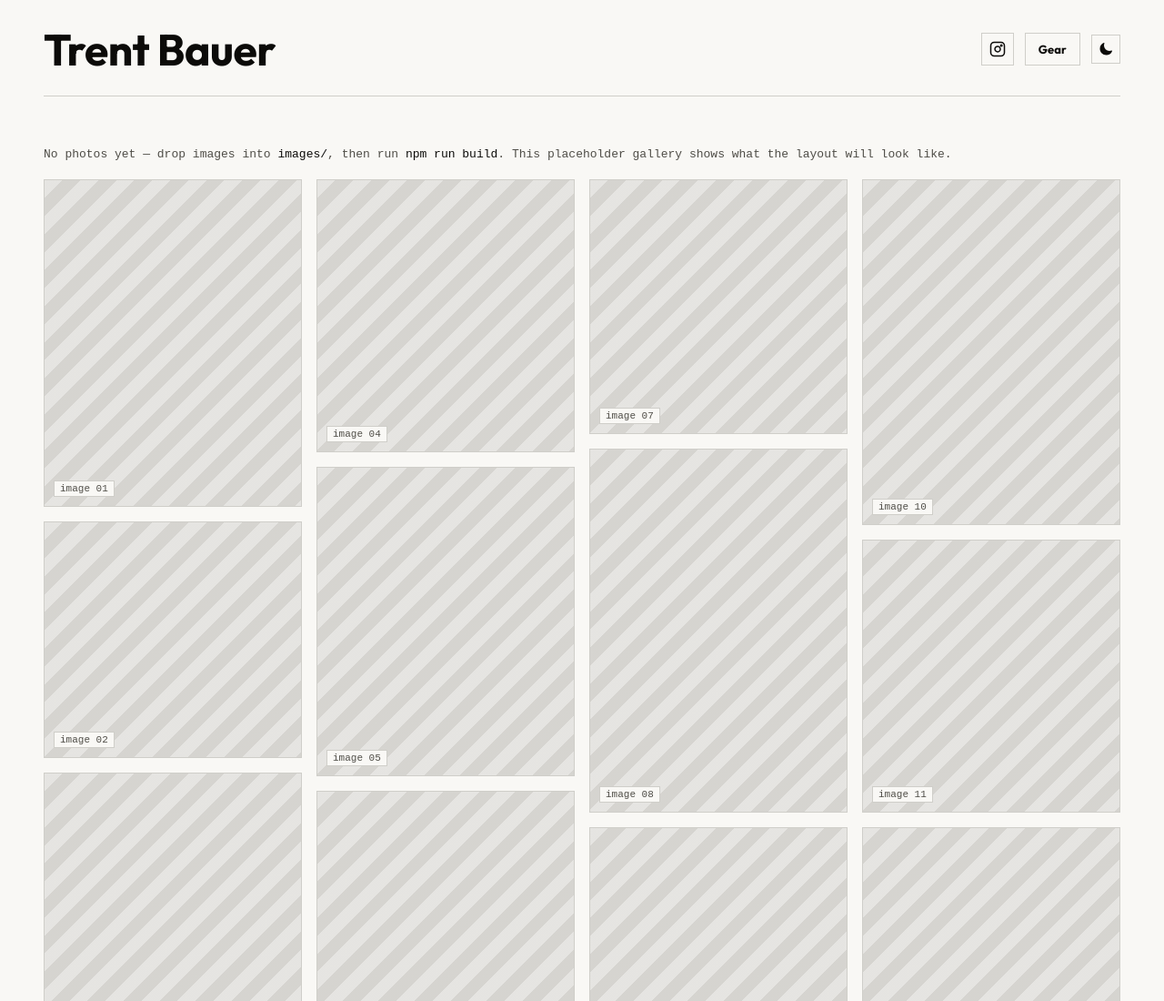
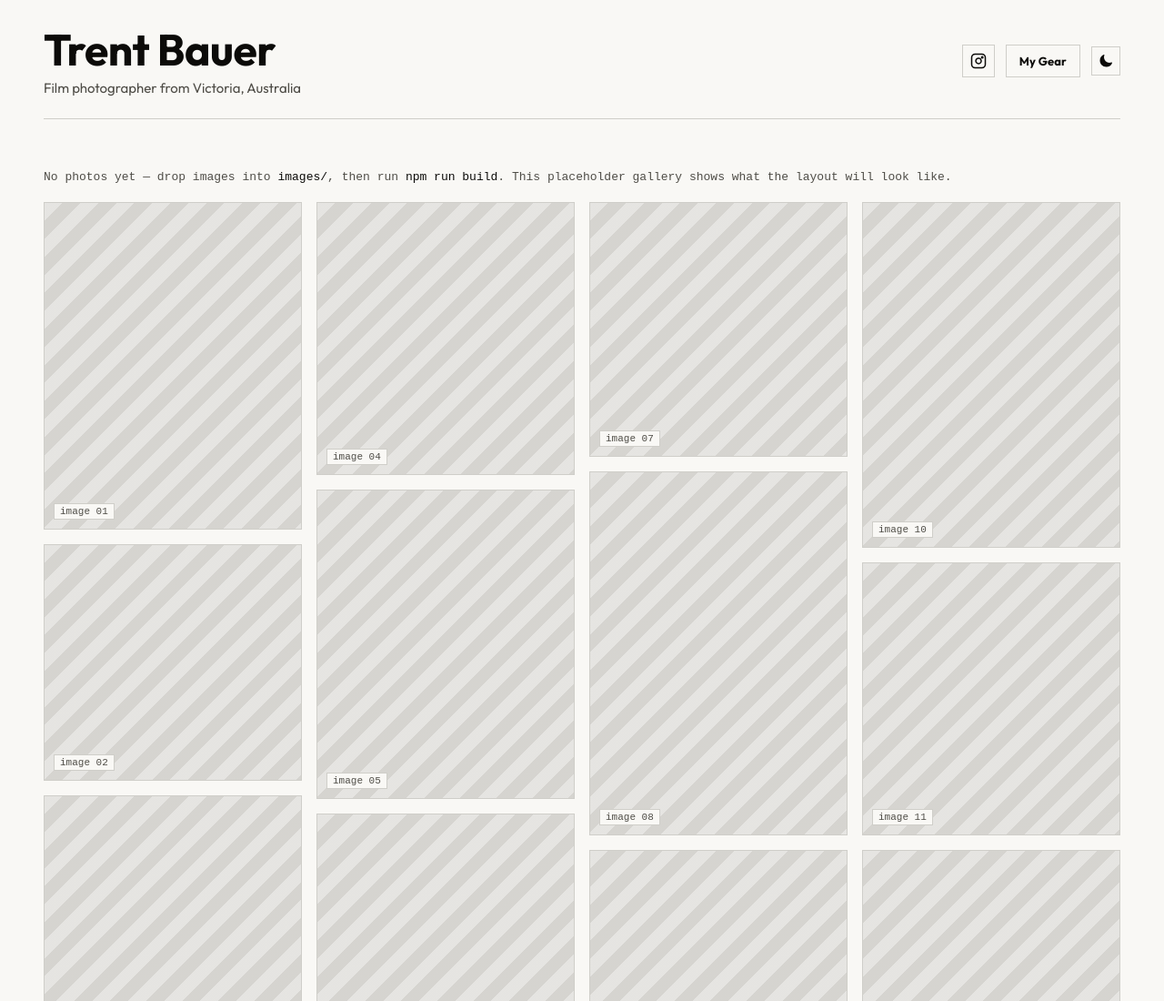
Before and after one commit to trentnbauer/photographyportfolio, a website: page index.html in a window 1280 px wide. Shown: the top 1100 px of the page at 91% size. Drawn offline with Linux system fonts and the light colour scheme.

Commit message:
Add hero subtext and rename Gear button to My Gear
- New optional "tagline" field in config.json rendered under the
  photographer name (e.g. "Film photographer from Victoria, Australia").
- Renamed the header button from "Gear" to "My Gear".

```diff
--- a/config.json
+++ b/config.json
@@ -1,5 +1,6 @@
 {
   "photographerName": "Trent Bauer",
+  "tagline": "Film photographer from Victoria, Australia",
   "accentColor": "oklch(0.58 0.13 35)",
   "social": {
     "instagram": "https://www.instagram.com/_shotbytrent/",
--- a/css/style.css
+++ b/css/style.css
@@ -55,6 +55,12 @@ a { text-decoration: none; color: inherit; }
   margin: 0;
   letter-spacing: -0.01em;
   line-height: 1.1;
+}
+
+.hero-tagline {
+  margin: 6px 0 0;
+  font-size: clamp(13px, 2vw, 15px);
+  color: var(--muted);
 }
 
 .hero-actions {
--- a/index.html
+++ b/index.html
@@ -13,10 +13,13 @@
 <div class="page">
   <header class="hero">
     <div class="hero-row">
-      <h1 id="photographer-name" class="hero-title">&nbsp;</h1>
+      <div class="hero-heading">
+        <h1 id="photographer-name" class="hero-title">&nbsp;</h1>
+        <p id="tagline" class="hero-tagline" hidden></p>
+      </div>
       <div class="hero-actions">
         <nav id="social-row" class="social-row" aria-label="Social links"></nav>
-        <button id="gear-toggle" class="gear-toggle" type="button">Gear</button>
+        <button id="gear-toggle" class="gear-toggle" type="button">My Gear</button>
         <button id="theme-toggle" class="theme-toggle" aria-label="Toggle theme" type="button">
           <span class="theme-icon" aria-hidden="true"></span>
         </button>
--- a/js/app.js
+++ b/js/app.js
@@ -110,6 +110,10 @@
     const name = config.photographerName || 'Your Name Here';
     document.title = `${name} — Photography`;
     document.getElementById('photographer-name').textContent = name;
+
+    const taglineEl = document.getElementById('tagline');
+    taglineEl.textContent = config.tagline || '';
+    taglineEl.hidden = !config.tagline;
 
     root.style.setProperty('--accent', config.accentColor || 'oklch(0.58 0.13 35)');
 
```
